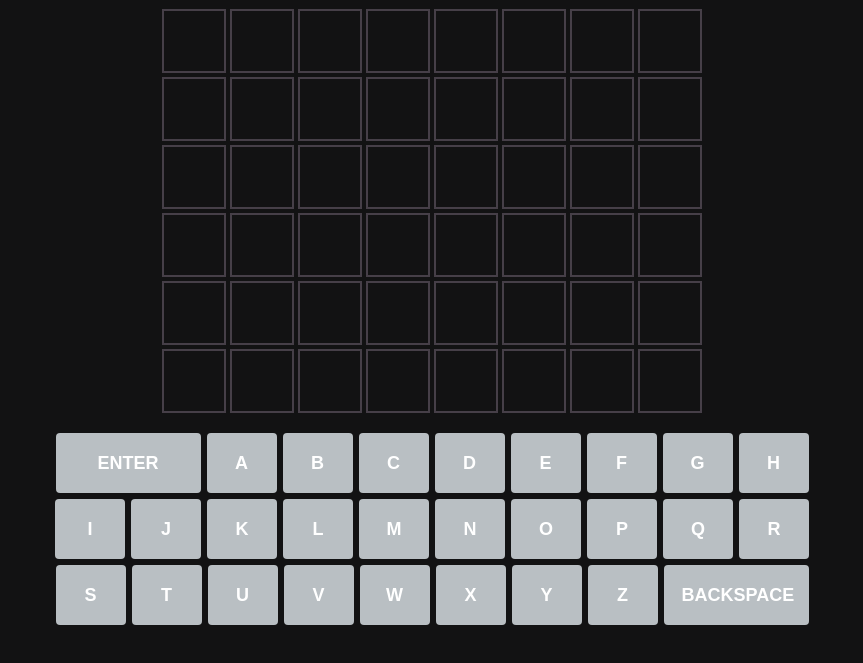
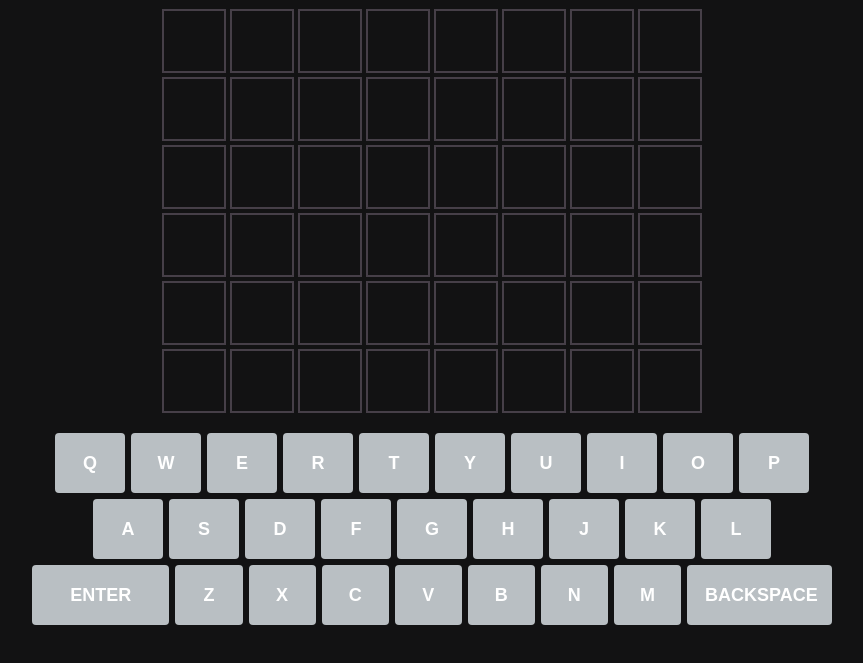
Before and after one commit to s-dyrlie/MegaWordle, a website built with Vite: page MegaWordle/index.html in a window 1280 px wide. Shown: the part 123-786 px from the top of the page, without its empty margins (208-1071 px from the left). Built offline with nearby package versions, Linux system fonts and the light colour scheme.

Commit message:
fix: made keyboard QWERTY

```diff
--- a/MegaWordle/src/style.css
+++ b/MegaWordle/src/style.css
@@ -28,9 +28,15 @@ body {
 
 #keyboard {
   display: flex;
-  flex-wrap: wrap;
+  flex-direction: column;
   gap: 6px;
   max-width: 800px;
+  justify-content: center;
+}
+
+.keyboard-row {
+  display: flex;
+  gap: 6px;
   justify-content: center;
 }
 
@@ -49,8 +55,7 @@ body {
   text-transform: uppercase;
 }
 
-.key:first-child,
-.key:last-child {
+.key.wide {
   width: 145px;
   padding: 12px 18px;
   font-size: large;
--- a/MegaWordle/src/ui.ts
+++ b/MegaWordle/src/ui.ts
@@ -26,35 +26,37 @@ function createBoard() {
 
 
 function createKeyboard() {
-    const keys =["ENTER",..."ABCDEFGHIJKLMNOPQRSTUVWXYZ".split(""),"BACKSPACE"];
-
+    const rows = [
+        ["Q", "W", "E", "R", "T", "Y", "U", "I", "O", "P"],
+        ["A", "S", "D", "F", "G", "H", "J", "K", "L"],
+        ["ENTER", "Z", "X", "C", "V", "B", "N", "M", "BACKSPACE"],
+    ];
     keyboard.innerHTML = "";
 
-    for (const key of keys) {
-        const button = document.createElement("button"); //make a button per letter
-        button.textContent = key;
-        button.classList.add("key"); //give buttons class 'key'
+  for (const row of rows) {
+    const rowElement = document.createElement("div"); //create a <div> per row for easier styling
+    rowElement.classList.add("keyboard-row");
 
-        button.addEventListener("click", () => {
-            handleKey(key);
-        });
-        keyboard.appendChild(button); // add button to keyboard
+    for (const key of row) {
+      const button = document.createElement("button");
+      button.textContent = key;
+      button.classList.add("key");
+
+      if (key === "ENTER" || key === "BACKSPACE") {
+        button.classList.add("wide"); //gives these keys a separate class for styling
+      }
+
+      button.addEventListener("click", () => {
+        handleKey(key);
+      });
+
+      rowElement.appendChild(button);
     }
 
-    window.addEventListener("keydown", (event) => {
-        if (event.key === "Enter") {
-            handleKey("ENTER");
-        } else if (event.key === "Backspace") {
-            handleKey("BACKSPACE");
-        } else {
-            const upper = event.key.toUpperCase();
+    keyboard.appendChild(rowElement);
+  }
+}
 
-            if (/^[AZ]$/.test(upper)) {
-                handleKey(upper);
-            }
-        }
-    });
-}
 
 function updateBoard() {
     const tiles = document.querySelectorAll(".tile"); //fetch all tiles on the board
```
